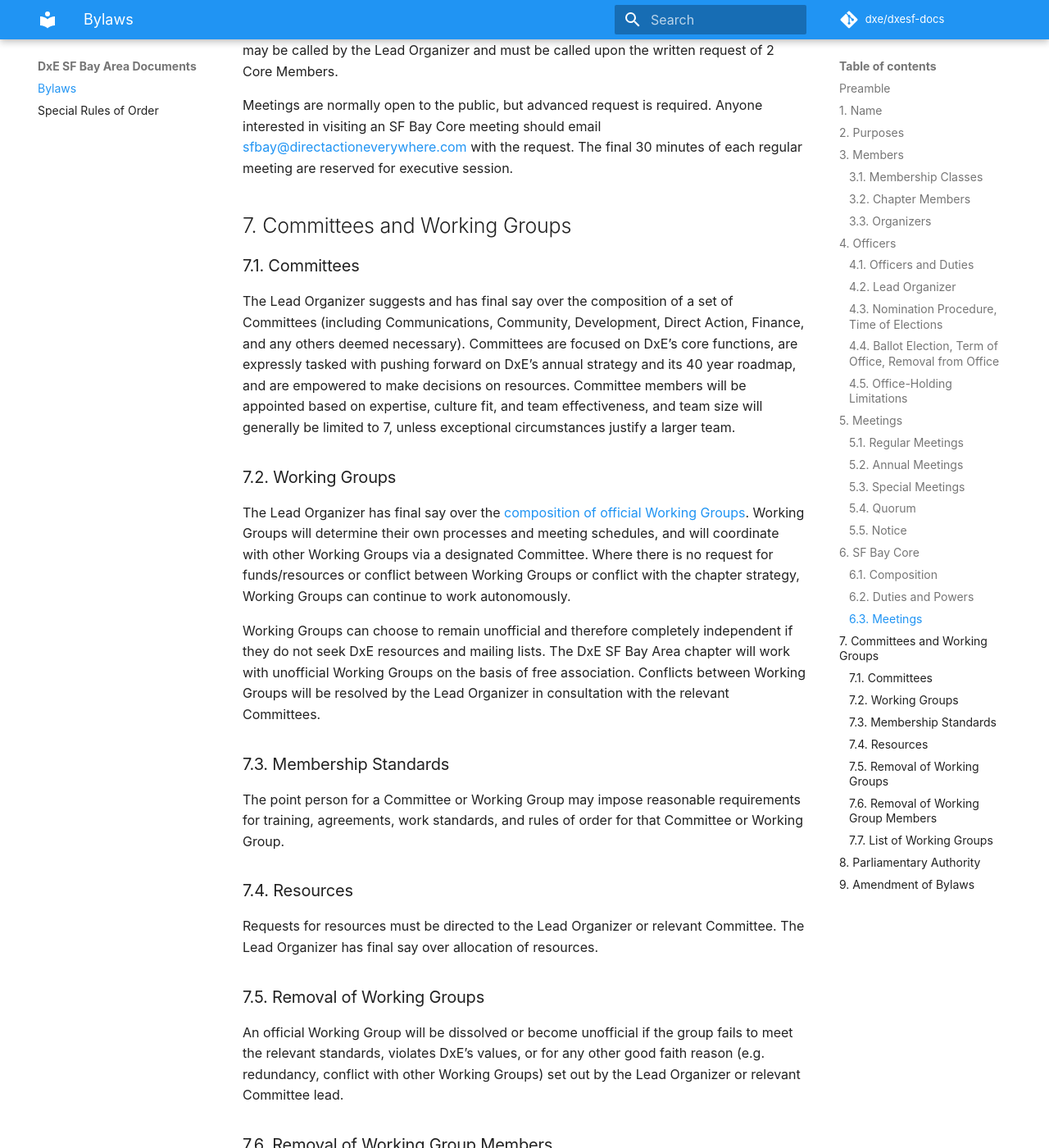
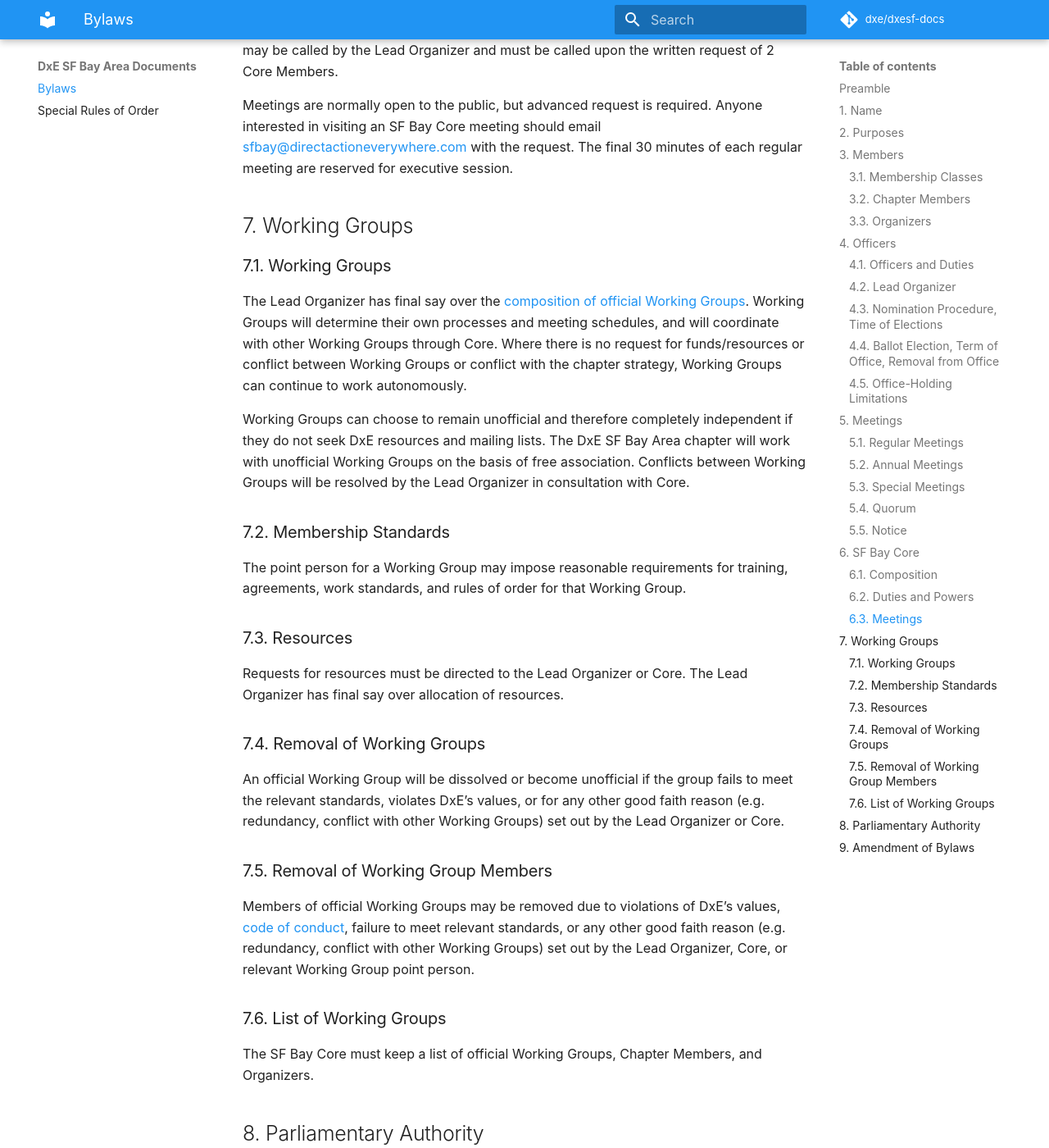
Before and after one commit to dxe/dxesf-docs, an MkDocs documentation site: the page built from docs/index.md, in a window 1280 px wide and 1400 px high, scrolled down 4044 px. Shown: the whole window at 82% size. Built offline with MkDocs 1.6.1 and Material for MkDocs 9.7.7, drawn with Linux system fonts in a browser that asks for light colours; some web fonts are replaced; comment, search, counter and statistics services are not loaded; some of the changed text lies outside the part shown.

Commit message:
Amendment to replace Committees with Core

```diff
--- a/docs/index.md
+++ b/docs/index.md
@@ -22,7 +22,7 @@ The Chapter organizes activities for Direct Action Everywhere within San Francis
 ### 3.1. Membership Classes
 
 The Chapter has 2 classes of members: Chapter Members and Organizers.
-The standards for Chapter Members and Organizers are [maintained by the Development Committee](https://docs.google.com/document/d/1QnJXz8YuQeBL0cz4iK60mOvQfDN1vd7SBwvVhRFDHNc/preview).
+The standards for Chapter Members and Organizers are [maintained by the Development Working Group](https://docs.google.com/document/d/1QnJXz8YuQeBL0cz4iK60mOvQfDN1vd7SBwvVhRFDHNc/preview).
 
 Unless explicitly stated otherwise, any rule applying to Chapter Members also applies to Organizers.
 
@@ -46,7 +46,7 @@ Within the parliamentary authority, the offices of Lead Organizer and Core Membe
 
 ### 4.2. Lead Organizer
 
-The Lead Organizer is responsible for making decisions on and executing the previously-approved DxE annual strategy and budget, proposing agendas for Chapter and SF Bay Core meetings, staffing/removing people from Committees, Working Groups, and projects (including the DxE website, DxE Facebook page, DxE email lists, Facebook groups, and any other resources operated by the DxE SF Bay Area chapter, including any resources operated by the DxE SF Bay Area chapter by virtue of its role on the Global Steering Committee), ensuring compliance with these bylaws, and fulfilling DxE's values.
+The Lead Organizer is responsible for making decisions on and executing the previously-approved DxE annual strategy and budget, proposing agendas for Chapter and SF Bay Core meetings, staffing/removing people from Working Groups and projects (including the DxE website, DxE Facebook page, DxE email lists, Facebook groups, and any other resources operated by the DxE SF Bay Area chapter, including any resources operated by the DxE SF Bay Area chapter by virtue of its role on the Global Steering Committee), ensuring compliance with these bylaws, and fulfilling DxE's values.
 
 The Lead Organizer commits to seeking others' perspectives among the relevant body of people in staffing and financial decisions before making any unilateral decisions.
 Their actions are subject to the advice and consent of the SF Bay Core and the members at large.
@@ -126,42 +126,36 @@ Meetings are normally open to the public, but advanced request is required.
 Anyone interested in visiting an SF Bay Core meeting should email [sfbay@directactioneverywhere.com](mailto:sfbay@directactioneverywhere.com) with the request.
 The final 30 minutes of each regular meeting are reserved for executive session.
 
-## 7. Committees and Working Groups
+## 7. Working Groups
 
-### 7.1. Committees
-
-The Lead Organizer suggests and has final say over the composition of a set of Committees (including Communications, Community, Development, Direct Action, Finance, and any others deemed necessary).
-Committees are focused on DxE's core functions, are expressly tasked with pushing forward on DxE's annual strategy and its 40 year roadmap, and are empowered to make decisions on resources.
-Committee members will be appointed based on expertise, culture fit, and team effectiveness, and team size will generally be limited to 7, unless exceptional circumstances justify a larger team.
-
-### 7.2. Working Groups
+### 7.1. Working Groups
 
 The Lead Organizer has final say over the [composition of official Working Groups](https://docs.google.com/document/d/1mUybB0HQwd5pEJ2t5-uziFSlTGaExSyx3_iTIQf_HE4/preview).
-Working Groups will determine their own processes and meeting schedules, and will coordinate with other Working Groups via a designated Committee.
+Working Groups will determine their own processes and meeting schedules, and will coordinate with other Working Groups through Core.
 Where there is no request for funds/resources or conflict between Working Groups or conflict with the chapter strategy, Working Groups can continue to work autonomously.
 
 Working Groups can choose to remain unofficial and therefore completely independent if they do not seek DxE resources and mailing lists.
 The DxE SF Bay Area chapter will work with unofficial Working Groups on the basis of free association.
-Conflicts between Working Groups will be resolved by the Lead Organizer in consultation with the relevant Committees.
+Conflicts between Working Groups will be resolved by the Lead Organizer in consultation with Core.
 
-### 7.3. Membership Standards
+### 7.2. Membership Standards
 
-The point person for a Committee or Working Group may impose reasonable requirements for training, agreements, work standards, and rules of order for that Committee or Working Group.
+The point person for a Working Group may impose reasonable requirements for training, agreements, work standards, and rules of order for that Working Group.
 
-### 7.4. Resources
+### 7.3. Resources
 
-Requests for resources must be directed to the Lead Organizer or relevant Committee.
+Requests for resources must be directed to the Lead Organizer or Core.
 The Lead Organizer has final say over allocation of resources.
 
-### 7.5. Removal of Working Groups
+### 7.4. Removal of Working Groups
 
-An official Working Group will be dissolved or become unofficial if the group fails to meet the relevant standards, violates DxE's values, or for any other good faith reason (e.g. redundancy, conflict with other Working Groups) set out by the Lead Organizer or relevant Committee lead.
+An official Working Group will be dissolved or become unofficial if the group fails to meet the relevant standards, violates DxE's values, or for any other good faith reason (e.g. redundancy, conflict with other Working Groups) set out by the Lead Organizer or Core.
 
-### 7.6. Removal of Working Group Members
+### 7.5. Removal of Working Group Members
 
-Members of official Working Groups may be removed due to violations of DxE's values, [code of conduct](https://docs.google.com/document/d/1v1bSO9UCCgifH0UZfsfZ-5CEqtUOQ7tXL5lBmJoE9w4/preview), failure to meet relevant standards, or any other good faith reason (e.g. redundancy, conflict with other Working Groups) set out by the Lead Organizer, relevant Committee lead, or relevant Working Group point person.
+Members of official Working Groups may be removed due to violations of DxE's values, [code of conduct](https://docs.google.com/document/d/1v1bSO9UCCgifH0UZfsfZ-5CEqtUOQ7tXL5lBmJoE9w4/preview), failure to meet relevant standards, or any other good faith reason (e.g. redundancy, conflict with other Working Groups) set out by the Lead Organizer, Core, or relevant Working Group point person.
 
-### 7.7. List of Working Groups
+### 7.6. List of Working Groups
 
 The SF Bay Core must keep a list of official Working Groups, Chapter Members, and Organizers.
 
```
